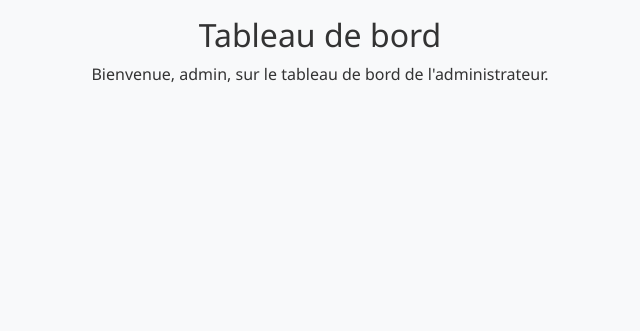
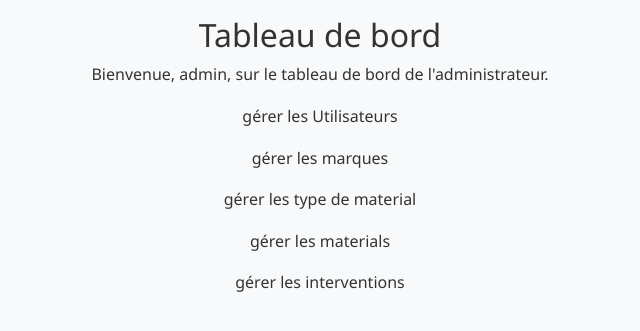
Before and after one commit to the8Proffesional/FLASK, a Flask app: page /dashbord in a window 1280 px wide. Shown: the part 58-389 px from the top of the page, without its empty margins (320-960 px from the left). Run offline with Flask 3, Linux system fonts and the light colour scheme; a user stored in the database is signed in.

Commit message:
administration menu

```diff
--- a/Site/templates/dashbord.html
+++ b/Site/templates/dashbord.html
@@ -7,6 +7,11 @@
         <div class="col-12 text-center my-3">
             <h2>Tableau de bord</h2>
             <p>Bienvenue, {{ name }}, sur le tableau de bord de l'administrateur.</p>
+            <p>gérer les Utilisateurs</p>
+            <p>gérer les marques</p>
+            <p>gérer les type de material</p>
+            <p>gérer les materials</p>
+            <p>gérer les interventions</p>
         </div>
     </div>
 </div>
```
